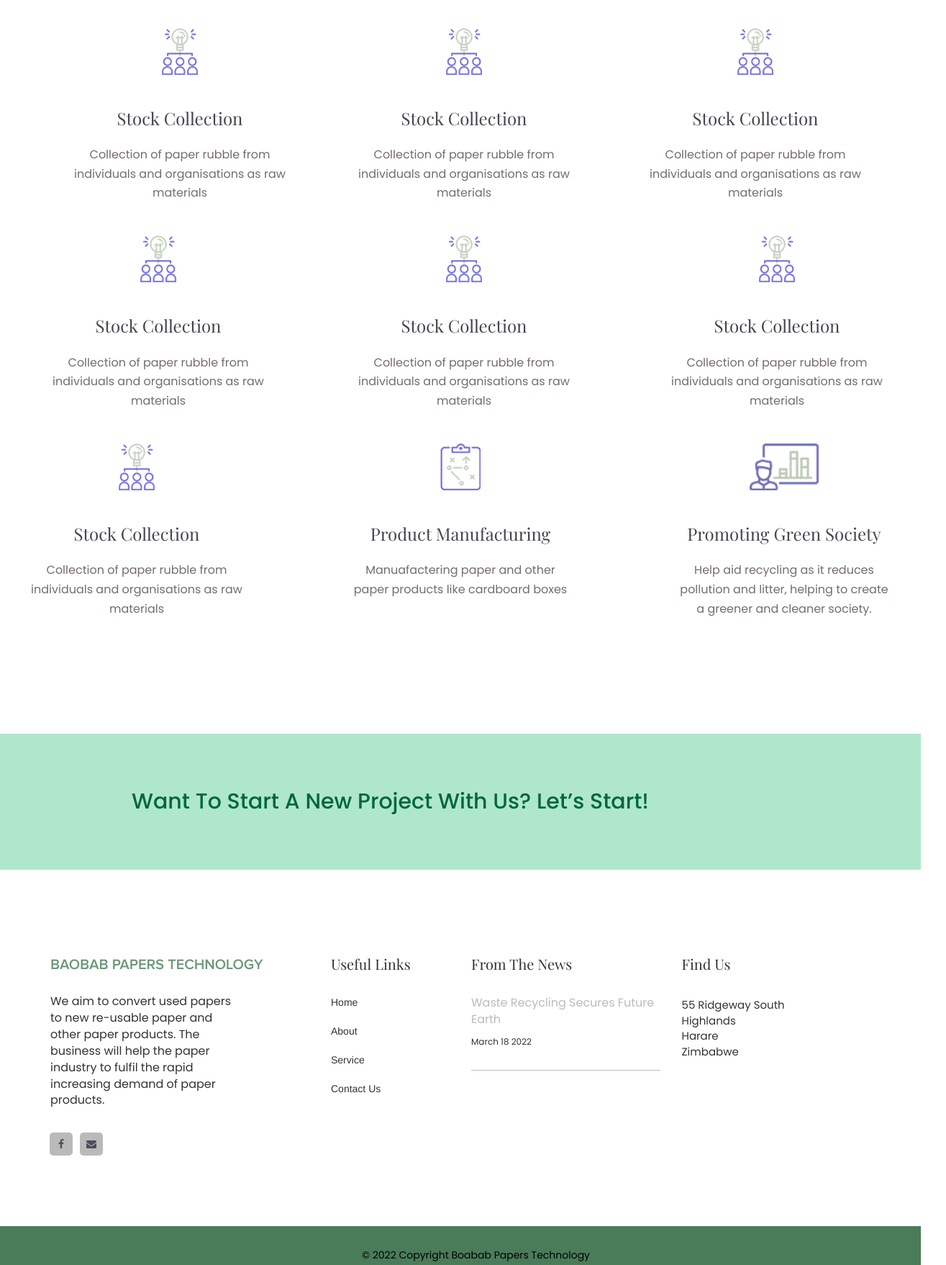
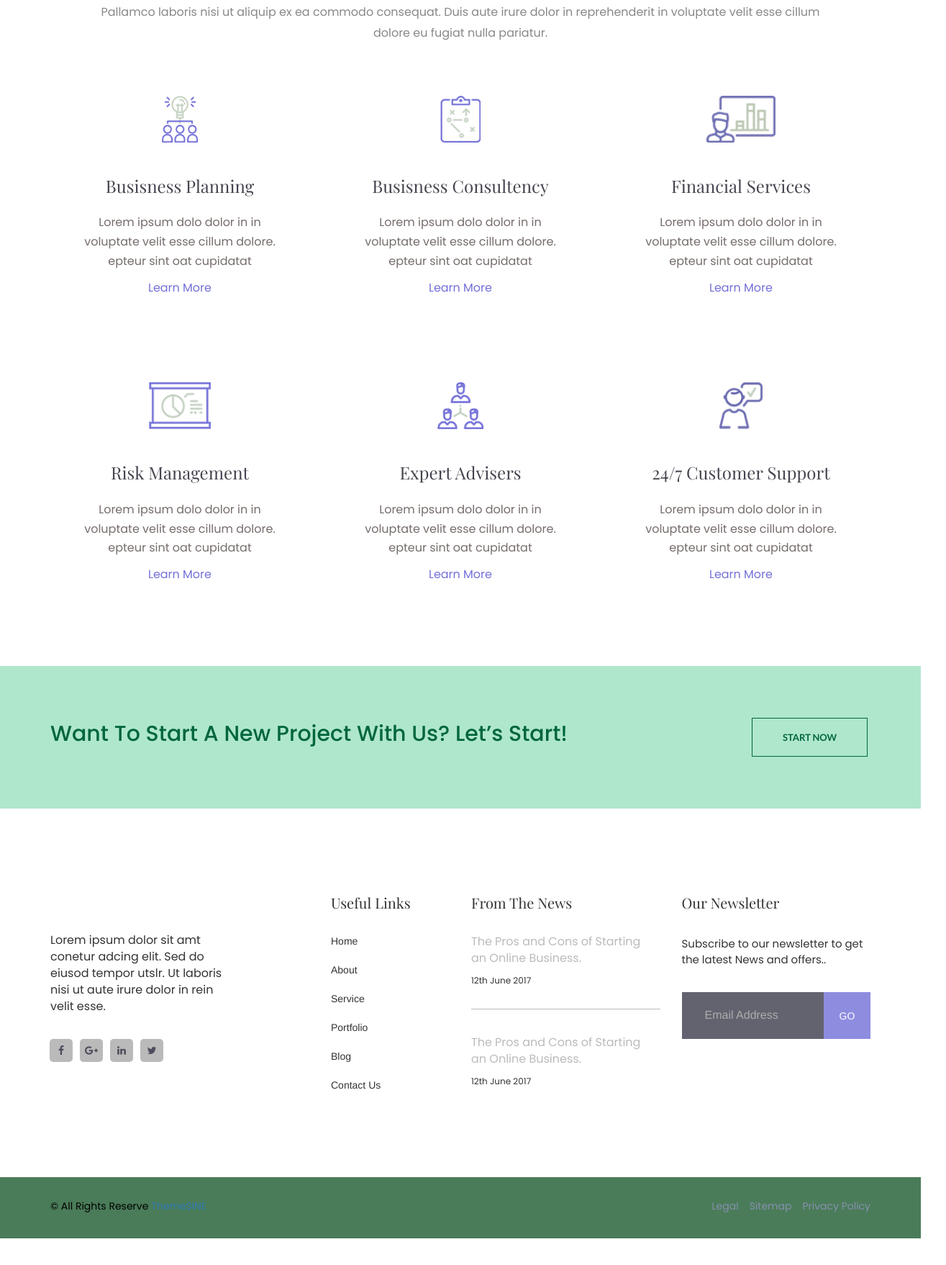
Before and after one commit to SageTerry/boababtech.github.io, a plain HTML site: page products.html in a window 1280 px wide. Shown: the part 737-2494 px from the top of the page at 72% size, 1315 px wide, since content can reach past the window. After the commit the page ends 2457 px from the top, so only its background shows below. Drawn offline with nearby package versions, Linux system fonts and the light colour scheme; a web font is replaced by a local one.

Commit message:
Update products.html

```diff
--- a/products.html
+++ b/products.html
@@ -18,7 +18,8 @@
 		<link href="https://fonts.googleapis.com/css?family=Lato:100,300,400,700,900" rel="stylesheet">
 
         <!-- TITLE OF SITE -->
-		<title>Baobab Papers Technology</title>
+        <title>Zombiz</title>
+
         <!-- for title img -->
 		<link rel="shortcut icon" type="image/icon" href="assets/images/logo/favicon.png"/>
 
@@ -78,17 +79,52 @@
 					<ul class="pull-left">
 						<li>
 							<a href="#">
-								<i class="fa fa-phone" aria-hidden="true"></i> +263 719305333
+								<i class="fa fa-phone" aria-hidden="true"></i> +992 563 542
 							</a>
 						</li><!--/li-->
 						<li>
 							<a href="#">
-								<i class="fa fa-envelope" aria-hidden="true"></i>fengyan4726@gmail.com
+								<i class="fa fa-envelope" aria-hidden="true"></i>info@mail.com
 							</a>
 						</li><!--/li-->
 					</ul><!--/ul-->
 				</div><!--/.header-left -->
 				<div class="header-right pull-right">
+					<ul>
+						<li class="reg">
+							<a href="#" data-toggle="modal" data-target=".bs-example-modal-sm">
+								Register
+							</a>
+								/
+							<a href="#" data-toggle="modal" data-target=".bs-example-modal-lg">
+								Log in
+							</a>
+
+							<!-- small modal -->
+							<div class="modal fade bs-example-modal-sm" tabindex="-1" role="dialog" aria-labelledby="mySmallModalLabel">
+								<div class="modal-dialog modal-sm" role="document">
+									<div class="modal-content">
+										<div class="modal-header">
+											 <button type="button" class="close" data-dismiss="modal" aria-label="Close">
+											 	<span aria-hidden="true">
+											 		<i class="fa fa-close"></i>
+											 	</span>
+											 </button>
+											<h4 class="modal-title" id="mySmallModalLabel">
+												Sign In
+											</h4>
+											<form class="sm-frm" style="padding:25px">
+												<label>Name :</label>
+												<input type="text" class="form-control" placeholder="Enter Email">
+												<label>Passoward :</label>
+												<input type="text" class="form-control" placeholder="Enter Passoward">
+												<label><input type="checkbox" name="personality"> Remenber Me</label>
+												<button type="button" class="btn btn-default pull-right">Submit</button>
+											</form>
+										</div>
+									</div>
+								</div>
+							</div>
 
 							<!-- large modal -->
 							<div class="modal fade bs-example-modal-lg" tabindex="-1" role="dialog" aria-labelledby="myLargeModalLabel">
@@ -118,10 +154,10 @@
 						<li>
 							<div class="social-icon">
 								<ul>
-									<li><a href="https://www.facebook.com/Baobab-Papers-Technology-Private-Limited-105423152159273/"><i class="fa fa-facebook" aria-hidden="true"></i></a></li><!--/li-->
-
-									<li><a href="#"><i class="fa fa-envelope"></i></a></li>
-
+									<li><a href="#"><i class="fa fa-facebook"></i></a></li>
+									<li><a href="#"><i class="fa fa-google-plus"></i></a></li>
+									<li><a href="#"><i class="fa fa-linkedin"></i></a></li>
+									<li><a href="#"><i class="fa fa-twitter"></i></a></li>
 								</ul><!--/.ul -->
 							</div><!--/.social-icon -->
 						</li><!--/li -->
@@ -156,11 +192,24 @@
 							<ul class="nav navbar-nav navbar-right">
 								<li ><a href="index.html">Home</a></li>
 								<li><a href="about.html">About</a></li>
-								<li class="active"><a href="service.html">Services</a></li>
-
-
+								<li class="active"><a href="service.html">Service</a></li>
+								<li><a href="project.html">Project</a></li>
+								<li><a href="team.html">Team</a></li>
+								<li><a href="blog.html">Blog</a></li>
 								<li><a href="contact.html">Contact</a></li>
-
+								<li>
+									<a href="#">
+										<span class="lnr lnr-cart"></span>
+									</a>
+								</li>
+								<li class="search">
+									<form action="">
+										<input type="text" name="search" placeholder="Search....">
+										<a href="#">
+											<span class="lnr lnr-magnifier"></span>
+										</a>
+									</form>
+								</li>
 							</ul><!-- / ul -->
 						</div><!-- /.navbar-collapse -->
 					</nav><!--/nav -->
@@ -174,11 +223,14 @@
 		<section class="about-part service-part">
 			<div class="container">
 				<div class="about-part-details text-center">
-					<h2>services</h2>
+					<h2>service</h2>
 					<div class="about-part-content">
 						<div class="breadcrumbs">
 							<div class="container">
-
+								<ol class="breadcrumb">
+								  <li><a href="index.html">home</a><span>//</span></li>
+								  <li><a href="service.html">service</a></li>
+								</ol><!--/.breadcrumb-->
 							</div><!--/.container-->
 						</div><!--/.breadcrumbs-->
 					</div><!--/.about-part-content-->
@@ -195,7 +247,7 @@
 						<div class="section-header text-center">
 							<h2>our services</h2>
 							<p>
-							We help aid the enviroment by reducing litter and providing reusable products that a re enviroment friendly.
+								Pallamco laboris nisi ut aliquip ex ea commodo consequat. Duis aute irure dolor in reprehenderit in voluptate velit esse cillum dolore eu fugiat nulla pariatur.
 							</p>
 						</div><!--/.section-header-->
 						<div class="service-content-one">
@@ -207,113 +259,17 @@
 										</div><!--/.service-img-->
 										<div class="service-txt">
 											<h2>
-												<a href="#">Stock Collection</a>
+												<a href="#">busisness planning</a>
 											</h2>
 											<p>
-											Collection of paper rubble from individuals and organisations as raw materials
+												Lorem ipsum dolo dolor in  in voluptate velit esse cillum dolore. epteur sint oat cupidatat
 											</p>
-
+											<a href="#" class="service-btn">
+												learn more
+											</a>
 										</div><!--/.service-txt-->
 									</div><!--/.service-single-->
 								</div><!--/.col-->
-								<div class="row">
-									<div class="col-sm-4 col-xs-12">
-										<div class="service-single text-center">
-											<div class="service-img">
-												<img src="assets/images/service/service1.png" alt="image of service" />
-											</div><!--/.service-img-->
-											<div class="service-txt">
-												<h2>
-													<a href="#">Stock Collection</a>
-												</h2>
-												<p>
-												Collection of paper rubble from individuals and organisations as raw materials
-												</p>
-
-											</div><!--/.service-txt-->
-										</div><!--/.service-single-->
-									</div><!--/.col-->
-									<div class="row">
-										<div class="col-sm-4 col-xs-12">
-											<div class="service-single text-center">
-												<div class="service-img">
-													<img src="assets/images/service/service1.png" alt="image of service" />
-												</div><!--/.service-img-->
-												<div class="service-txt">
-													<h2>
-														<a href="#">Stock Collection</a>
-													</h2>
-													<p>
-													Collection of paper rubble from individuals and organisations as raw materials
-													</p>
-
-												</div><!--/.service-txt-->
-											</div><!--/.service-single-->
-										</div><!--/.col--><div class="row">
-											<div class="col-sm-4 col-xs-12">
-												<div class="service-single text-center">
-													<div class="service-img">
-														<img src="assets/images/service/service1.png" alt="image of service" />
-													</div><!--/.service-img-->
-													<div class="service-txt">
-														<h2>
-															<a href="#">Stock Collection</a>
-														</h2>
-														<p>
-														Collection of paper rubble from individuals and organisations as raw materials
-														</p>
-
-													</div><!--/.service-txt-->
-												</div><!--/.service-single-->
-											</div><!--/.col--><div class="row">
-												<div class="col-sm-4 col-xs-12">
-													<div class="service-single text-center">
-														<div class="service-img">
-															<img src="assets/images/service/service1.png" alt="image of service" />
-														</div><!--/.service-img-->
-														<div class="service-txt">
-															<h2>
-																<a href="#">Stock Collection</a>
-															</h2>
-															<p>
-															Collection of paper rubble from individuals and organisations as raw materials
-															</p>
-
-														</div><!--/.service-txt-->
-													</div><!--/.service-single-->
-												</div><!--/.col--><div class="row">
-													<div class="col-sm-4 col-xs-12">
-														<div class="service-single text-center">
-															<div class="service-img">
-																<img src="assets/images/service/service1.png" alt="image of service" />
-															</div><!--/.service-img-->
-															<div class="service-txt">
-																<h2>
-																	<a href="#">Stock Collection</a>
-																</h2>
-																<p>
-																Collection of paper rubble from individuals and organisations as raw materials
-																</p>
-
-															</div><!--/.service-txt-->
-														</div><!--/.service-single-->
-													</div><!--/.col--><div class="row">
-														<div class="col-sm-4 col-xs-12">
-															<div class="service-single text-center">
-																<div class="service-img">
-																	<img src="assets/images/service/service1.png" alt="image of service" />
-																</div><!--/.service-img-->
-																<div class="service-txt">
-																	<h2>
-																		<a href="#">Stock Collection</a>
-																	</h2>
-																	<p>
-																	Collection of paper rubble from individuals and organisations as raw materials
-																	</p>
-
-																</div><!--/.service-txt-->
-															</div><!--/.service-single-->
-														</div><!--/.col-->
 								<div class="col-sm-4 col-xs-12">
 									<div class="service-single text-center">
 										<div class="service-img">
@@ -321,11 +277,14 @@
 										</div><!--/.service-img-->
 										<div class="service-txt">
 											<h2>
-												<a href="#">Product Manufacturing </a>
+												<a href="#">busisness consultency</a>
 											</h2>
 											<p>
-												Manuafactering paper and other paper products like cardboard boxes
-
+												Lorem ipsum dolo dolor in  in voluptate velit esse cillum dolore. epteur sint oat cupidatat
+											</p>
+											<a href="#" class="service-btn">
+												learn more
+											</a>
 										</div><!--/.service-txt-->
 									</div><!--/.service-single-->
 								</div><!--/.col-->
@@ -336,18 +295,77 @@
 										</div><!--/.service-img-->
 										<div class="service-txt">
 											<h2>
-												<a href="#">Promoting Green Society</a>
+												<a href="#">financial services</a>
 											</h2>
 											<p>
-												Help aid recycling as it reduces pollution and litter, helping to create a greener and cleaner society.
+												Lorem ipsum dolo dolor in  in voluptate velit esse cillum dolore. epteur sint oat cupidatat
 											</p>
-
+											<a href="#" class="service-btn">
+												learn more
+											</a>
 										</div><!--/.service-txt-->
 									</div><!--/.service-single-->
 								</div><!--/.col-->
 							</div><!--/.row-->
 						</div><!--/.service-content-one-->
-
+						<div class="service-content-two">
+							<div class="row">
+								<div class="col-sm-4 col-xs-12">
+									<div class="service-single text-center">
+										<div class="service-img">
+											<img src="assets/images/service/service4.png" alt="image of service" />
+										</div><!--/.service-img-->
+										<div class="service-txt">
+											<h2>
+												<a href="#">risk management</a>
+											</h2>
+											<p>
+												Lorem ipsum dolo dolor in  in voluptate velit esse cillum dolore. epteur sint oat cupidatat
+											</p>
+											<a href="#" class="service-btn">
+												learn more
+											</a>
+										</div><!--/.service-txt-->
+									</div><!--/.service-single-->
+								</div><!--/.col-->
+								<div class="col-sm-4 col-xs-12">
+									<div class="service-single text-center">
+										<div class="service-img">
+											<img src="assets/images/service/service5.png" alt="image of service" />
+										</div><!--/.service-img-->
+										<div class="service-txt">
+											<h2>
+												<a href="#">expert advisers</a>
+											</h2>
+											<p>
+												Lorem ipsum dolo dolor in  in voluptate velit esse cillum dolore. epteur sint oat cupidatat
+											</p>
+											<a href="#" class="service-btn">
+												learn more
+											</a>
+										</div><!--/.service-txt-->
+									</div><!--/.service-single-->
+								</div><!--/.col-->
+								<div class="col-sm-4 col-xs-12">
+									<div class="service-single text-center">
+										<div class="service-img">
+											<img src="assets/images/service/service6.png" alt="image of service" />
+										</div><!--/.service-img-->
+										<div class="service-txt">
+											<h2>
+												<a href="#">24/7 customer support</a>
+											</h2>
+											<p>
+												Lorem ipsum dolo dolor in  in voluptate velit esse cillum dolore. epteur sint oat cupidatat
+											</p>
+											<a href="#" class="service-btn">
+												learn more
+											</a>
+										</div><!--/.service-txt-->
+									</div><!--/.service-single-->
+								</div><!--/.col-->
+							</div><!--/.row-->
+						</div><!--/.service-content-two-->
 					</div><!--/.service-details-->
 				</div><!--/.container-->
 
@@ -360,14 +378,18 @@
 					<div class="new-project-details">
 						<div class="row">
 							<div class="col-md-10 col-sm-8">
-								<div class="single-new-project text-center">
-									<h3 >
+								<div class="single-new-project">
+									<h3>
 										Want to start a new project with us? Let’s Start!
 									</h3>
 								</div><!-- /.single-new-project-->
 							</div><!-- /.col-->
 							<div class="col-md-2 col-sm-4">
-
+								<div class="single-new-project">
+									<a href="#" class="slide-btn">
+										start now
+									</a>
+								</div><!-- /.single-new-project-->
 							</div><!-- /.col-->
 						</div><!-- /.row-->
 					</div><!-- /.new-project-details-->
@@ -386,23 +408,22 @@
 								<div class="hm-foot-title ">
 									<div class="logo">
 										<a href="index.html">
-											<img src="assets/images/logo/logo1.png" alt="logo" />
+											<img src="assets/images/logo/logo.png" alt="logo" />
 										</a>
 									</div><!-- /.logo-->
 								</div><!--/.hm-foot-title-->
 								<div class="hm-foot-para">
 									<p>
-									We aim to convert used papers to new re-usable paper and other paper products. The business will help the paper industry to fulfil the rapid increasing demand of paper products.
-
-
+										Lorem ipsum dolor sit amt conetur adcing elit. Sed do eiusod tempor utslr. Ut laboris nisi ut aute irure dolor in rein velit esse.
 									</p>
 								</div><!--/.hm-foot-para-->
 								<div class="hm-foot-icon">
 									<ul>
-										<li><a href="https://www.facebook.com/Baobab-Papers-Technology-Private-Limited-105423152159273/"><i class="fa fa-facebook" aria-hidden="true"></i></a></li><!--/li-->
-										<li><a href="#"><i class="fa fa-envelope" aria-hidden="true"></i></a></li><!--/li-->
-
-
+										<li><a href="#"><i class="fa fa-facebook" aria-hidden="true"></i></a></li><!--/li-->
+										<li><a href="#"><i class="fa fa-google-plus" aria-hidden="true"></i></a></li><!--/li-->
+										<li><a href="#"><i class="fa fa-linkedin" aria-hidden="true"></i></a></li><!--/li-->
+										<li><a href="#"><i class="fa fa-twitter" aria-hidden="true"></i></a></li><!--/li-->
+									</ul><!--/ul-->
 								</div><!--/.hm-foot-icon-->
 							</div><!--/.hm-footer-widget-->
 						</div><!--/.col-->
@@ -415,7 +436,9 @@
 									<ul class="">
 										<li><a href="index.html" >Home</a></li>
 										<li><a href="about.html">About</a></li>
-										<li><a href="service.html">Service</a></li>
+										<li><a href="services.html">Service</a></li>
+										<li><a href="portfolio.html">Portfolio</a></li>
+										<li><a href="blog.html">Blog</a></li>
 										<li><a href="contact.html">Contact us</a></li>
 									</ul>
 								</div><!-- /.footer-menu-->
@@ -427,28 +450,40 @@
 									<h4>from the news</h4>
 								</div><!--/.hm-foot-title-->
 								<div class="hm-para-news">
-									<a href="https://www.newsday.co.zw/2022/03/waste-recycling-secures-future-of-the-earth/">
-										Waste Recycling Secures Future Earth
+									<a href="blog_single.html">
+										The Pros and Cons of Starting an Online Business.
 									</a>
-									<span>March 18 2022</span>
+									<span>12th June 2017</span>
 								</div><!--/.hm-para-news-->
 								<div class="footer-line">
 									<div class="border-bottom"></div>
 								</div>
-
+								<div class="hm-para-news">
+									<a href="blog_single.html">
+										The Pros and Cons of Starting an Online Business.
+									</a>
+									<span>12th June 2017</span>
+								</div><!--/.hm-para-news-->
 							</div><!--/.hm-footer-widget-->
 						</div><!--/.col-->
 						<div class=" col-md-3 col-sm-6  col-xs-12">
 							<div class="hm-footer-widget">
 								<div class="hm-foot-title">
-									<h4> Find Us</h4>
+									<h4> Our Newsletter</h4>
 								</div><!--/.hm-foot-title-->
 								<div class="hm-foot-para">
 									<p class="para-news">
-										55 Ridgeway South <br> Highlands <br> Harare <br> Zimbabwe
+										Subscribe to our newsletter to get the latest News and offers..
 									</p>
 								</div><!--/.hm-foot-para-->
-
+								<div class="hm-foot-email">
+									<div class="foot-email-box">
+										<input type="text" class="form-control" placeholder="Email Address">
+									</div><!--/.foot-email-box-->
+									<div class="foot-email-subscribe">
+										<button type="button" >go</button>
+									</div><!--/.foot-email-icon-->
+								</div><!--/.hm-foot-email-->
 							</div><!--/.hm-footer-widget-->
 						</div><!--/.col-->
 					</div><!--/.row-->
@@ -462,16 +497,23 @@
 		<footer class="footer-copyright">
 			<div class="container">
 				<div class="row">
-					<div class="col-sm-8">
-						<div class="foot-copyright pull-right">
+					<div class="col-sm-7">
+						<div class="foot-copyright pull-left">
 							<p>
-								&copy; 2022 Copyright Boabab Papers Technology
-
+								&copy; All Rights Reserve
+							 	<a href="https://www.themesine.com">ThemeSINE</a>
 							</p>
 						</div><!--/.foot-copyright-->
 					</div><!--/.col-->
 					<div class="col-sm-5">
-
+						<div class="foot-menu pull-right
+						">
+							<ul>
+								<li ><a href="#">legal</a></li>
+								<li ><a href="#">sitemap</a></li>
+								<li ><a href="#">privacy policy</a></li>
+							</ul>
+						</div><!-- /.foot-menu-->
 					</div><!--/.col-->
 				</div><!--/.row-->
 				<div id="scroll-Top">
```
